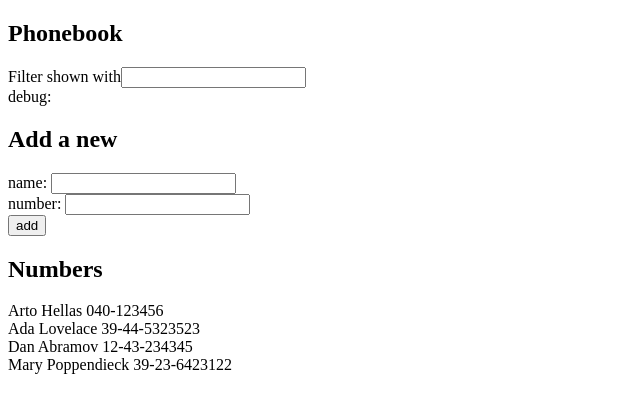
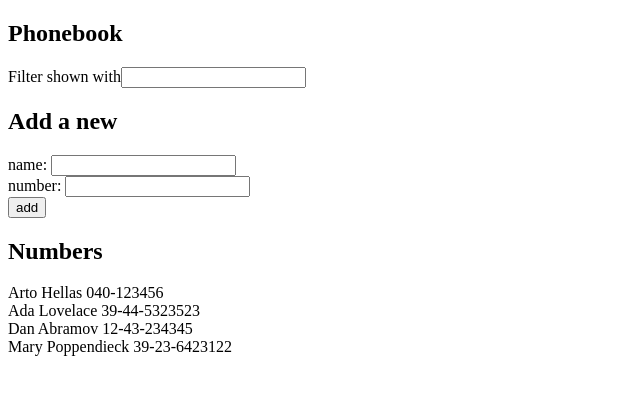
Before and after one commit to phd-eeengineer/fullStackOpen2020, a React (Create React App) app in the folder part2/phonebook/: page / in a window 1280 px wide. Shown: the top 412 px of the page, without its empty margins (0-640 px from the left). Built offline with nearby package versions, Linux system fonts and the light colour scheme.

Commit message:
Ex. 2.10

```diff
--- a/part2/phonebook/src/App.js
+++ b/part2/phonebook/src/App.js
@@ -1,4 +1,7 @@
 import React, { useState } from 'react'
+import Filter from './components/Filter'
+import PersonForm from './components/PersonForm'
+import Persons from './components/Persons'
 
 const App = () => {
   const [ newName, setNewName ] = useState('')
@@ -42,49 +45,29 @@ const App = () => {
     setSearchResult(event.target.value)
   }
 
-  const personsToShow = (searchResult === '')
-  ? persons
-  : persons.filter(person => person.name
-        .toLowerCase().includes(searchResult.toLowerCase()))
-
-  // console.log("searched: ", searchResult)
-  // console.log("liste: ", personsToShow)
-
-
   return (
     <div>
       <h2>Phonebook</h2>
-      <div>
-        Filter shown with
-        <input
-          value={searchResult}
-          onChange = {handleSearch}/>
-          <div>debug: {searchResult}</div>
-      </div>
+
+      <Filter searchResult = {searchResult}
+              handleSearch = {handleSearch}/>
+
       <div>
         <h2>Add a new</h2>
       </div>
-      <form onSubmit={addPerson}>
-        <div>
-          name: <input
-          value={newName}
-          onChange = {handleName}/>
-        </div>
-        <div>
-          number: <input
-          value={newNumber}
-          onChange = {handleNumber}/>
-        </div>
-        <div>
-          <button type="submit">add</button>
-        </div>
-      </form>
+
+      <PersonForm
+          addPerson = {addPerson}
+          newName = {newName}
+          handleName = {handleName}
+          newNumber={newNumber}
+          handleNumber = {handleNumber}/>
+
       <h2>Numbers</h2>
-      <div>
-        {personsToShow.map( person =>
-          <div key={person.name}> {person.name} {person.number} </div>
-        )}
-      </div>
+
+      <Persons persons = {persons}
+          searchResult = {searchResult}/>
+
     </div>
   )
 }
--- /dev/null
+++ b/part2/phonebook/src/components/Filter.js
@@ -0,0 +1,14 @@
+import React from 'react'
+
+const Filter = (props) => {
+    return (
+        <div>
+        Filter shown with
+        <input
+          value={props.searchResult}
+          onChange = {props.handleSearch}/>
+      </div>
+    )
+}
+
+export default Filter
--- /dev/null
+++ b/part2/phonebook/src/components/PersonForm.js
@@ -0,0 +1,23 @@
+import React from 'react'
+
+const PersonForm = (props) => {
+    return (
+        <form onSubmit={props.addPerson}>
+            <div>
+                name: <input
+                value={props.newName}
+                onChange = {props.handleName}/>
+            </div>
+            <div>
+                number: <input
+                value={props.newNumber}
+                onChange = {props.handleNumber}/>
+            </div>
+            <div>
+                <button type="submit">add</button>
+            </div>
+        </form>
+    )
+}
+
+export default PersonForm
--- /dev/null
+++ b/part2/phonebook/src/components/Persons.js
@@ -0,0 +1,19 @@
+import React from 'react'
+
+const Persons = (props) => {
+
+    const personsToShow = (props.searchResult === '')
+        ? props.persons
+        : props.persons.filter(person => person.name
+                .toLowerCase().includes(props.searchResult.toLowerCase()))
+
+    return (
+        <div>
+            {personsToShow.map( person =>
+                <div key={person.name}> {person.name} {person.number} </div>
+            )}
+        </div>
+    )
+}
+
+export default Persons
```
